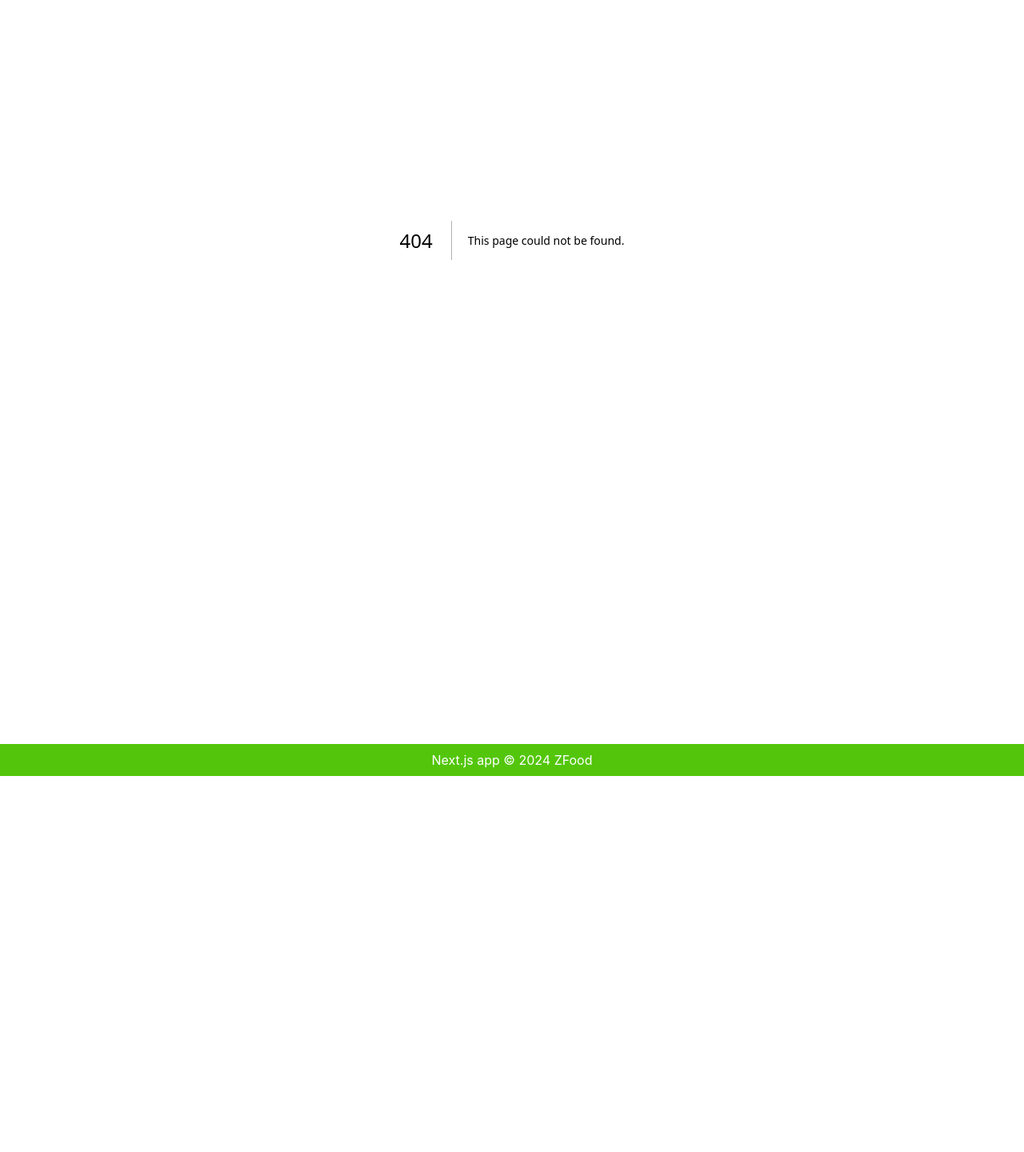
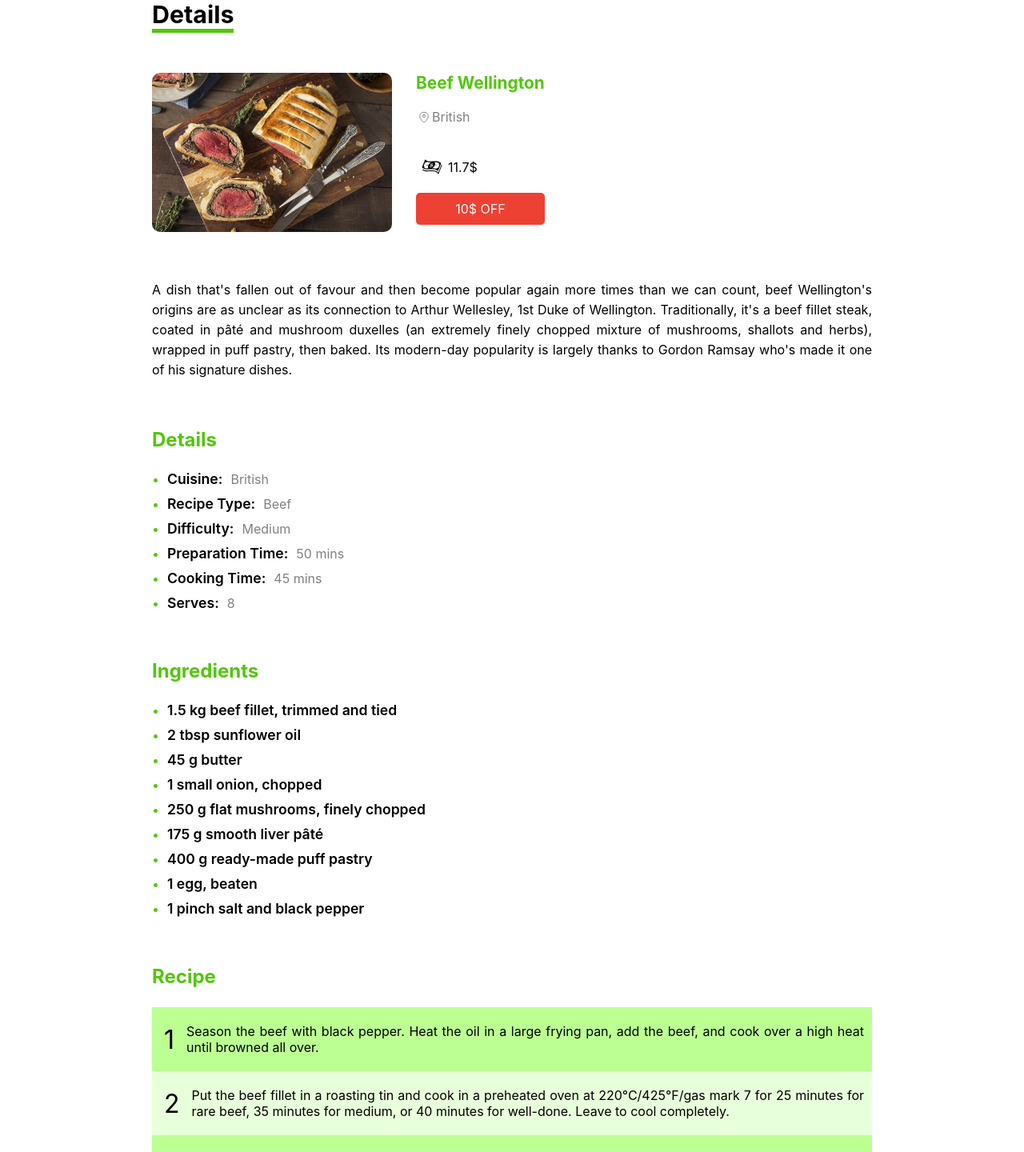
Before and after one commit to thisiszana/Next.js-Order-Food, a Next.js app: page /menu/1 in a window 1280 px wide. Before the commit this address had no page. Shown: the part 164-1604 px from the top of the page at 80% size. Before the commit the page ends 1134 px from the top, so only its background shows below. Built offline with nearby package versions, Linux system fonts and the light colour scheme; data requests are answered from the project's data file.

Commit message:
Specifying dynamic routes as ISRs using getStaticPaths. Fetching dynamic page data using getStaticProps. Implementation of details page and data display in it along with styling.

```diff
--- /dev/null
+++ b/src/components/template/DetailsPage.js
@@ -0,0 +1,77 @@
+import styles from "./DetailsPage.module.css";
+import Location from "../icons/Location";
+import Dollar from "../icons/Dollar";
+
+function DetailsPage(props) {
+  const {
+    id,
+    name,
+    price,
+    discount,
+    introduction,
+    details,
+    ingredients,
+    recipe,
+  } = props;
+
+  return (
+    <div className={styles.container}>
+      <h2>Details</h2>
+      <div className={styles.subContainer}>
+        <div className={styles.banner}>
+          <img src={`/images/${id}.jpeg`} alt={name} />
+          <div>
+            <h3>{name}</h3>
+            <span className={styles.location}>
+              <Location />
+              {details[0].Cuisine}
+            </span>
+            <span className={styles.price}>
+              <Dollar />
+              {discount ? (price * (100 - discount)) / 100 : price}$
+            </span>
+            {discount ? (
+              <span className={styles.discount}>{discount}$ OFF</span>
+            ) : null}
+          </div>
+        </div>
+        <div className={styles.introduction}>
+          <p>{introduction}</p>
+        </div>
+        <div className={styles.details}>
+          <h4>Details</h4>
+          <ul>
+            {details.map((detail, index) => (
+              <li key={index}>
+                <p>{Object.keys(detail)[0]}: </p>
+                <span>{Object.values(detail)[0]}</span>
+              </li>
+            ))}
+          </ul>
+        </div>
+        <div className={styles.details}>
+          <h4>Ingredients</h4>
+          <ul>
+            {ingredients.map((item, index) => (
+              <li key={index}>
+                <p>{item}</p>
+              </li>
+            ))}
+          </ul>
+        </div>
+        <div className={styles.recipe}>
+          <h4>Recipe</h4>
+          {recipe.map((item, index) => (
+            <div key={index} className={index % 2 ? styles.odd : styles.even}>
+              <span>{index + 1}</span>
+              <p>{item}</p>
+            </div>
+          ))}
+        </div>
+        <button>Add to Cart</button>
+      </div>
+    </div>
+  );
+}
+
+export default DetailsPage;
--- /dev/null
+++ b/src/components/template/DetailsPage.module.css
@@ -0,0 +1,155 @@
+.container {
+  max-width: 900px;
+  margin: auto;
+  margin-top: 100px;
+}
+
+.container h2 {
+  border-bottom: 5px solid #53c60b;
+  width: fit-content;
+  margin-bottom: 50px;
+  font-size: 1.9rem;
+}
+
+.banner {
+  display: flex;
+}
+
+.banner img {
+  width: 300px;
+  border-radius: 10px;
+}
+
+.banner div {
+  margin-left: 30px;
+}
+
+.banner h3 {
+  font-size: 1.3rem;
+  color: #53c60b;
+}
+
+.banner span {
+  display: flex;
+  align-items: center;
+}
+
+.location {
+  color: grey;
+  margin: 20px 0 40px;
+}
+
+.discount {
+  background-color: #ed4133;
+  color: white;
+  padding: 10px 0;
+  display: flex;
+  justify-content: center;
+  border-radius: 5px;
+  margin-top: 20px;
+}
+
+.introduction {
+  margin: 60px 0;
+  line-height: 25px;
+  text-align: justify;
+}
+
+.details {
+  margin-bottom: 60px;
+}
+
+.details h4 {
+  font-size: 1.5rem;
+  color: #53c60b;
+  margin: 24px 0;
+}
+
+.details ul {
+  list-style: none;
+}
+
+.details li {
+  display: flex;
+  align-items: center;
+  margin: 10px 0;
+}
+
+.details li::before {
+  content: "• ";
+  color: #53c60b;
+}
+
+.details p {
+  font-size: 1.1rem;
+  font-weight: 600;
+  margin: 0 10px;
+}
+
+.details span {
+  color: grey;
+}
+
+.recipe {
+  margin-bottom: 100px;
+}
+
+.recipe h4 {
+  font-size: 1.5rem;
+  color: #53c60b;
+  margin: 24px 0;
+}
+
+.recipe div {
+  display: flex;
+  align-items: center;
+  padding: 20px 10px;
+  text-align: justify;
+}
+
+.recipe span {
+  font-size: 2rem;
+  margin: 0 15px 0 5px;
+}
+
+.odd {
+  background-color: #e8ffdb;
+}
+
+.even {
+  background-color: #bcff93;
+}
+
+.container button {
+  width: 100%;
+  border: none;
+  background-color: #53c60b;
+  color: white;
+  padding: 15px;
+  font-size: 1.3rem;
+  border-radius: 10px;
+  cursor: pointer;
+  margin-bottom: 100px;
+}
+
+@media (max-width: 900px) {
+  .container {
+    padding: 20px;
+  }
+}
+
+@media (max-width: 600px) {
+  .container {
+    padding: 10px;
+  }
+  .banner {
+    flex-direction: column;
+  }
+  .banner div {
+    margin: 0;
+  }
+  .banner img {
+    width: 100%;
+    margin-bottom: 20px;
+  }
+}
--- /dev/null
+++ b/src/pages/menu/[id].js
@@ -0,0 +1,53 @@
+import DetailsPage from "@/components/template/DetailsPage";
+
+import { useRouter } from "next/router";
+
+function Details({ data }) {
+  const router = useRouter();
+
+  if (router.isFallback) {
+    <h3>Loading ...</h3>;
+  }
+
+  return <DetailsPage {...data} />;
+}
+
+export default Details;
+
+export async function getStaticPaths() {
+  const res = await fetch("http://localhost:4000/data");
+  const json = await res.json();
+  const data = json.slice(0, 10);
+
+  const paths = data.map((food) => ({
+    params: { id: food.id.toString() },
+  }));
+
+  return {
+    paths,
+    fallback: true,
+  };
+}
+
+export async function getStaticProps(context) {
+  try {
+    const { params } = context;
+
+    const res = await fetch(`http://localhost:4000/data/${params.id}`);
+    const data = await res.json();
+
+    if (!data)
+      return {
+        notFound: true,
+      };
+
+    return {
+      props: { data },
+      revalidate: 60 * 60, //second
+    };
+  } catch (error) {
+    return {
+      notFound: true,
+    };
+  }
+}
--- a/src/pages/menu/index.js
+++ b/src/pages/menu/index.js
@@ -1,5 +1,4 @@
 import MenuPage from "@/components/template/MenuPage";
-import { revalidatePath } from "next/cache";
 
 function Menu({ data }) {
   return <MenuPage data={data} />;
@@ -13,6 +12,6 @@
 
   return {
     props: { data },
-    revalidate: 10, //seconds
+    revalidate: 60 * 60, //seconds
   };
 }
```
